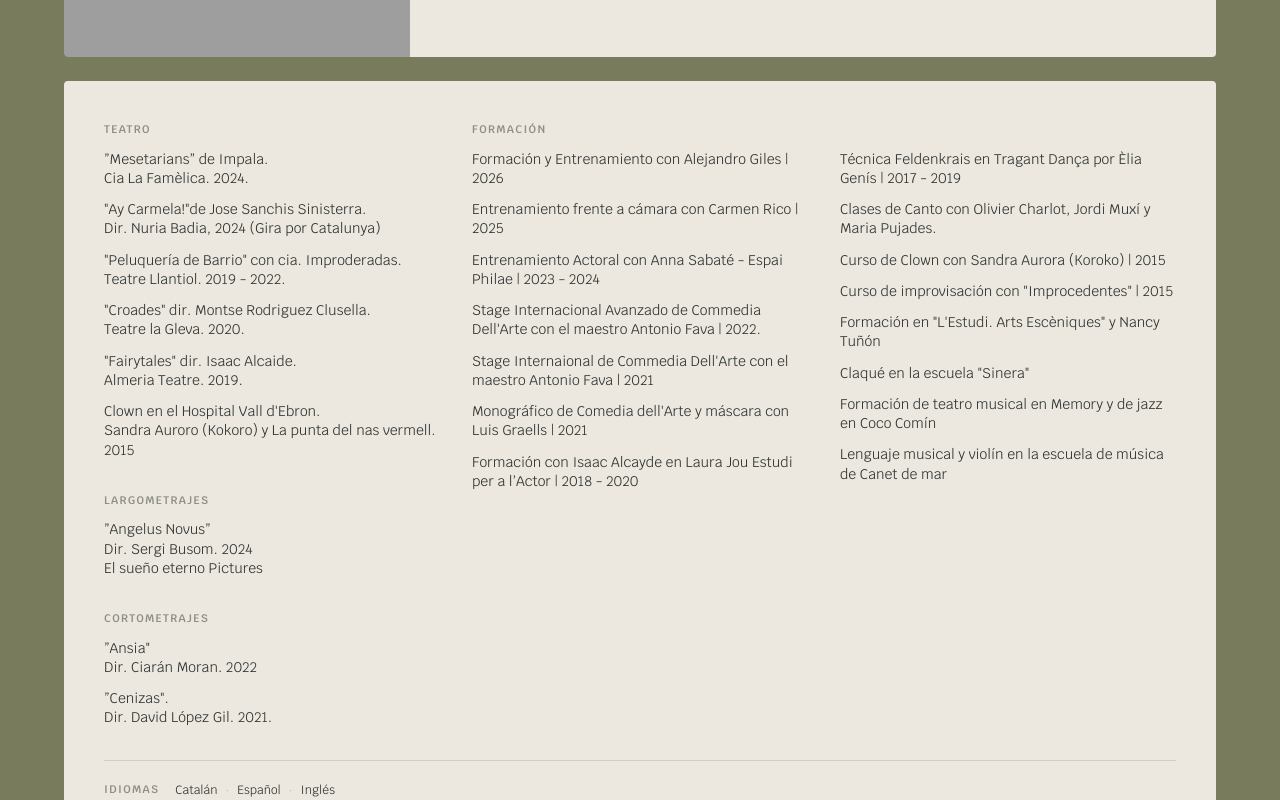
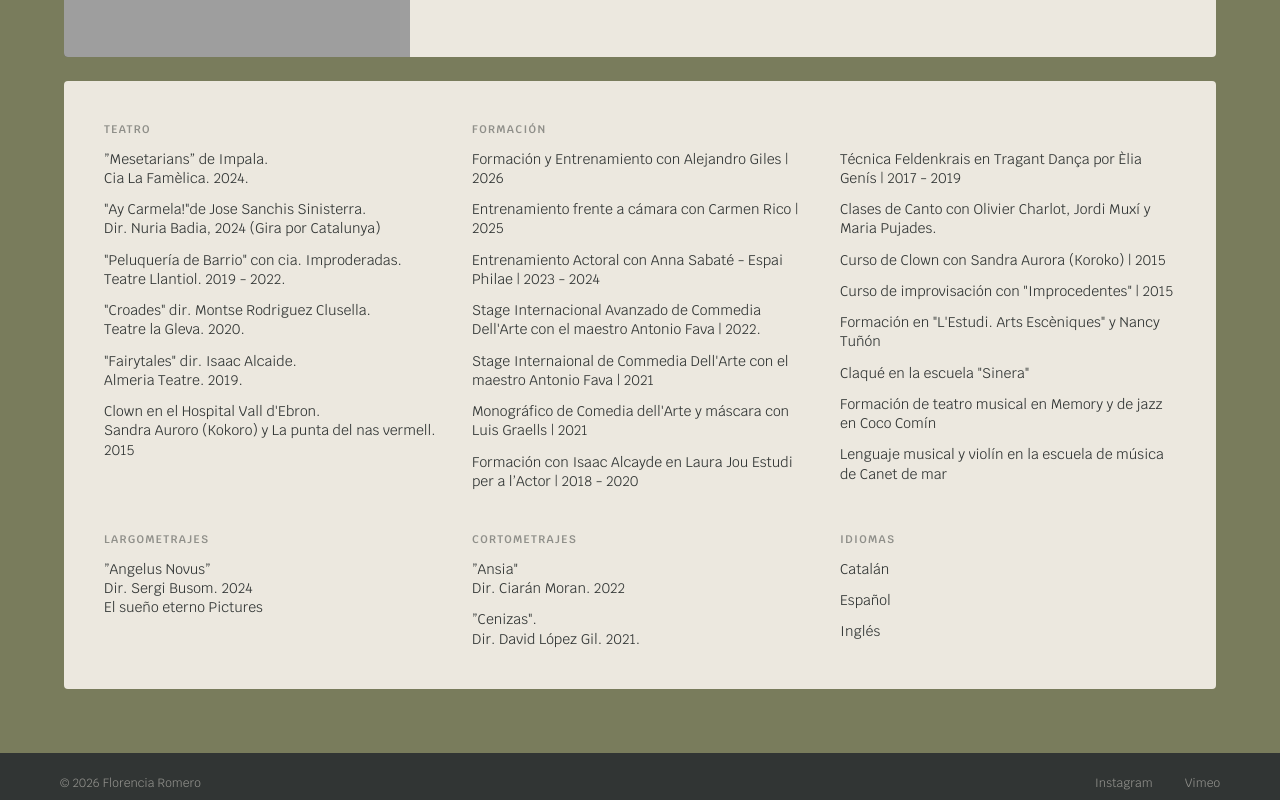
Before and after one commit to marianaelenag/flor_website, a Next.js app: page /conoceme in a window 1280 px wide. Shown: the part 760-1560 px from the top of the page. Built offline with nearby package versions, Linux system fonts and the light colour scheme; grey boxes are pictures that could not be loaded; a web font is replaced by a local one.

Commit message:
Changing grid on conóceme CV

```diff
--- a/app/conoceme/page.tsx
+++ b/app/conoceme/page.tsx
@@ -41,8 +41,10 @@ export default function Conoceme() {
     bio:         string;
   };
 
-  const formacionSection = cvSections.find((s) => s.title === "Formación");
-  const otherSections    = cvSections.filter((s) => s.title !== "Formación");
+  const teatroSection         = cvSections.find((s) => s.title === "Teatro");
+  const largometrajesSection  = cvSections.find((s) => s.title === "Largometrajes");
+  const cortometrajesSection  = cvSections.find((s) => s.title === "Cortometrajes");
+  const formacionSection      = cvSections.find((s) => s.title === "Formación");
 
   return (
     <main className="min-h-screen bg-[#797c5c] pt-[90px] md:pt-[160px] pb-16">
@@ -89,18 +91,18 @@ export default function Conoceme() {
         ══════════════════════════════════════════════════════ */}
         <section className="bg-[#ece8df] rounded-[4px] p-6 md:p-10">
 
-          {/* Three-box row: Teatro/Largometrajes/Cortometrajes | Formación (bleeds across two boxes) */}
-          <div className="grid grid-cols-1 md:grid-cols-3 gap-x-8 gap-y-8">
+          {/* 3x3 grid — Row 1: Teatro | Formación (bleeds across cols 2-3)
+                        Row 2: Largometrajes | Cortometrajes | Idiomas */}
+          <div className="grid grid-cols-1 md:grid-cols-3 gap-8">
 
-            {/* ── Box 1 — Teatro, Largometrajes, Cortometrajes ── */}
-            <div className="flex flex-col gap-8">
-              {otherSections.map((section, si) => (
-                <div key={si}>
+            {/* ── Row 1, Col 1 — Teatro ── */}
+            {teatroSection && (
+              <div>
                 <h3 className="font-body font-semibold text-[11px] uppercase tracking-[0.12em] text-[#313534]/50 mb-3">
-                    {section.title}
+                  {teatroSection.title}
                 </h3>
                 <ul className="flex flex-col gap-3">
-                    {section.items.map((item, ii) => (
+                  {teatroSection.items.map((item, ii) => (
                     <li
                       key={ii}
                       className="font-body font-medium text-[14px] text-[#313534] leading-snug whitespace-pre-line"
@@ -110,10 +112,9 @@ export default function Conoceme() {
                   ))}
                 </ul>
               </div>
-              ))}
-            </div>
+            )}
 
-            {/* ── Box 2 + Box 3 — Formación, flowing across both ── */}
+            {/* ── Row 1, Col 2-3 — Formación, flowing across both ── */}
             {formacionSection && (
               <div className="md:col-span-2">
                 <h3 className="font-body font-semibold text-[11px] uppercase tracking-[0.12em] text-[#313534]/50 mb-3">
@@ -131,24 +132,64 @@ export default function Conoceme() {
                 </ul>
               </div>
             )}
-          </div>
 
-          {/* ── Idiomas — one-liner ── */}
-          {idiomas?.items?.length > 0 && (
-            <div className="mt-8 pt-5 border-t border-[#313534]/15 flex flex-wrap items-center gap-x-2 gap-y-1">
-              <span className="font-body font-semibold text-[11px] uppercase tracking-[0.12em] text-[#313534]/50 mr-2">
-                {idiomas.title}
-              </span>
-              {idiomas.items.map((lang, li) => (
-                <span key={li} className="font-body text-[12px] text-[#313534]">
-                  {lang}
-                  {li < idiomas.items.length - 1 && (
-                    <span className="ml-2 text-[#313534]/30">·</span>
-                  )}
-                </span>
+            {/* ── Row 2, Col 1 — Largometrajes ── */}
+            {largometrajesSection && (
+              <div>
+                <h3 className="font-body font-semibold text-[11px] uppercase tracking-[0.12em] text-[#313534]/50 mb-3">
+                  {largometrajesSection.title}
+                </h3>
+                <ul className="flex flex-col gap-3">
+                  {largometrajesSection.items.map((item, ii) => (
+                    <li
+                      key={ii}
+                      className="font-body font-medium text-[14px] text-[#313534] leading-snug whitespace-pre-line"
+                    >
+                      {item.text}
+                    </li>
                   ))}
+                </ul>
               </div>
             )}
+
+            {/* ── Row 2, Col 2 — Cortometrajes ── */}
+            {cortometrajesSection && (
+              <div>
+                <h3 className="font-body font-semibold text-[11px] uppercase tracking-[0.12em] text-[#313534]/50 mb-3">
+                  {cortometrajesSection.title}
+                </h3>
+                <ul className="flex flex-col gap-3">
+                  {cortometrajesSection.items.map((item, ii) => (
+                    <li
+                      key={ii}
+                      className="font-body font-medium text-[14px] text-[#313534] leading-snug whitespace-pre-line"
+                    >
+                      {item.text}
+                    </li>
+                  ))}
+                </ul>
+              </div>
+            )}
+
+            {/* ── Row 2, Col 3 — Idiomas ── */}
+            {idiomas?.items?.length > 0 && (
+              <div>
+                <h3 className="font-body font-semibold text-[11px] uppercase tracking-[0.12em] text-[#313534]/50 mb-3">
+                  {idiomas.title}
+                </h3>
+                <ul className="flex flex-col gap-3">
+                  {idiomas.items.map((lang, li) => (
+                    <li
+                      key={li}
+                      className="font-body font-medium text-[14px] text-[#313534] leading-snug"
+                    >
+                      {lang}
+                    </li>
+                  ))}
+                </ul>
+              </div>
+            )}
+          </div>
         </section>
 
       </div>
```
Lines whose indentation alone changed are shown as unchanged.
